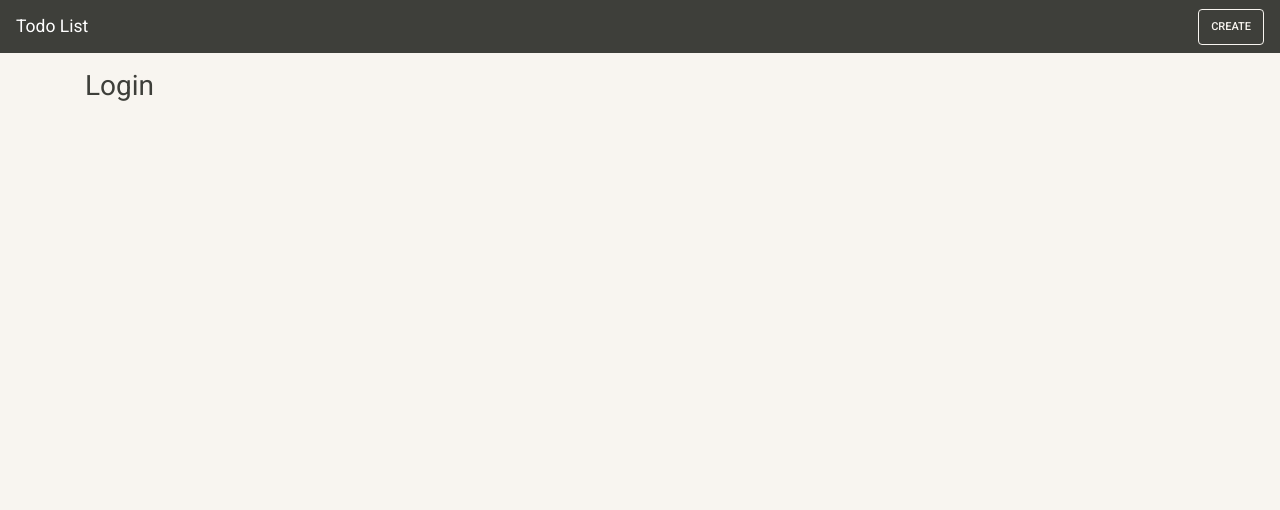
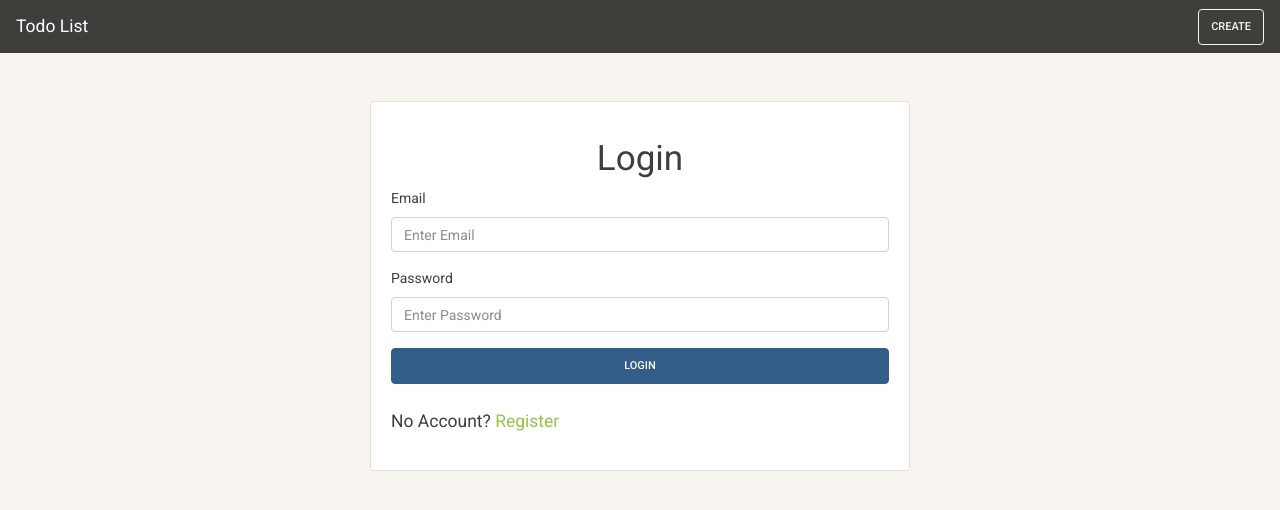
Before and after one commit to Jennesy/todo-mongoose, a Node server app: page /users/login in a window 1280 px wide. Shown: the top 510 px of the page. Run offline with Node 20, Linux system fonts and the light colour scheme; some libraries are stand-ins or nearby versions.

Commit message:
feat: add user login page

```diff
--- a/routes/modules/users.js
+++ b/routes/modules/users.js
@@ -5,5 +5,10 @@ const router = express.Router()
 router.get('/login', (req, res) => {
   res.render('login')
 })
+router.post('/login', (req, res) => {
+})
+router.get('/register', (req, res) => {
+  res.render('register')
+})
 
 module.exports = router
--- a/views/login.hbs
+++ b/views/login.hbs
@@ -1 +1,21 @@
-<h2>Login</h2>
+<div class="row mt-5">
+  <div class="col-md-6 m-auto">
+    <div class="card card-body">
+      <h1 class="text-center mt-3">Login</h1>
+      <form action="/users/login" method="POST">
+        <div class="form-group">
+          <label for="email">Email</label>
+          <input type="email" id="email" name="email" class="form-control" placeholder="Enter Email">
+        </div>
+        <div class="form-group">
+          <label for="password">Password</label>
+          <input type="password" id="password" name="password" class="form-control" placeholder="Enter Password">
+        </div>
+        <button type="submit" class="btn btn-primary btn-block">Login</button>
+      </form>
+      <p class="lead mt-4">
+        No Account? <a href="/users/register">Register</a>
+      </p>
+    </div>
+  </div>
+</div>
--- /dev/null
+++ b/views/register.hbs
@@ -0,0 +1 @@
+<h2>Register</h2>
```
